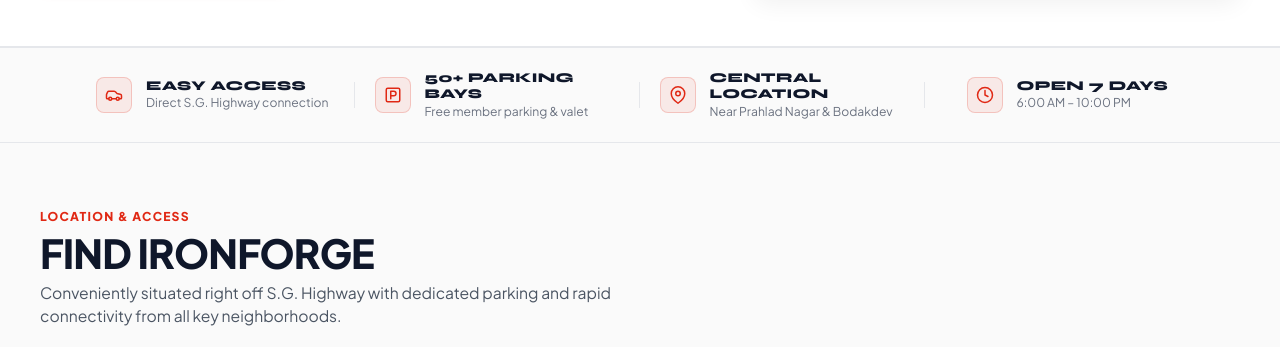
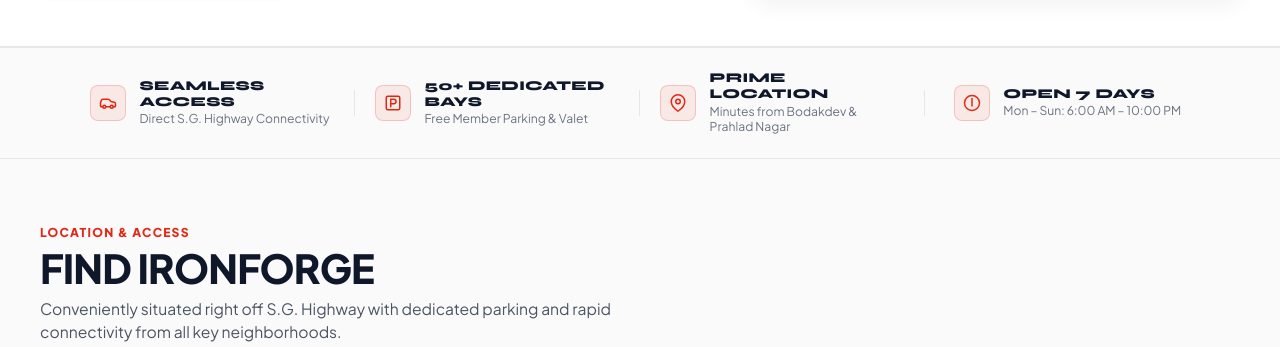
Before and after one commit to daksh22051/ironforge-fitness, a website: page location.html in a window 1280 px wide. Shown: the part 470-817 px from the top of the page. Drawn offline with Linux system fonts and the light colour scheme.

Commit message:
Improve wording for location feature glance strip

```diff
--- a/location.html
+++ b/location.html
@@ -199,8 +199,8 @@
               </svg>
             </div>
             <div>
-              <h2 class="loc-glance-title">EASY ACCESS</h2>
-              <p class="loc-glance-desc">Direct S.G. Highway connection</p>
+              <h2 class="loc-glance-title">SEAMLESS ACCESS</h2>
+              <p class="loc-glance-desc">Direct S.G. Highway Connectivity</p>
             </div>
           </div>
 
@@ -213,8 +213,8 @@
               </svg>
             </div>
             <div>
-              <h2 class="loc-glance-title">50+ PARKING BAYS</h2>
-              <p class="loc-glance-desc">Free member parking &amp; valet</p>
+              <h2 class="loc-glance-title">50+ DEDICATED BAYS</h2>
+              <p class="loc-glance-desc">Free Member Parking &amp; Valet</p>
             </div>
           </div>
 
@@ -227,8 +227,8 @@
               </svg>
             </div>
             <div>
-              <h2 class="loc-glance-title">CENTRAL LOCATION</h2>
-              <p class="loc-glance-desc">Near Prahlad Nagar &amp; Bodakdev</p>
+              <h2 class="loc-glance-title">PRIME LOCATION</h2>
+              <p class="loc-glance-desc">Minutes from Bodakdev &amp; Prahlad Nagar</p>
             </div>
           </div>
 
@@ -237,12 +237,12 @@
             <div class="loc-glance-icon" aria-hidden="true">
               <svg viewBox="0 0 24 24" fill="none" stroke="currentColor" stroke-width="2" stroke-linecap="round" stroke-linejoin="round">
                 <circle cx="12" cy="12" r="10"/>
-                <polyline points="12 6 12 12 16 14"/>
+                <polyline points="12 6 12 16 14"/>
               </svg>
             </div>
             <div>
               <h2 class="loc-glance-title">OPEN 7 DAYS</h2>
-              <p class="loc-glance-desc">6:00 AM – 10:00 PM</p>
+              <p class="loc-glance-desc">Mon – Sun: 6:00 AM – 10:00 PM</p>
             </div>
           </div>
 
```
